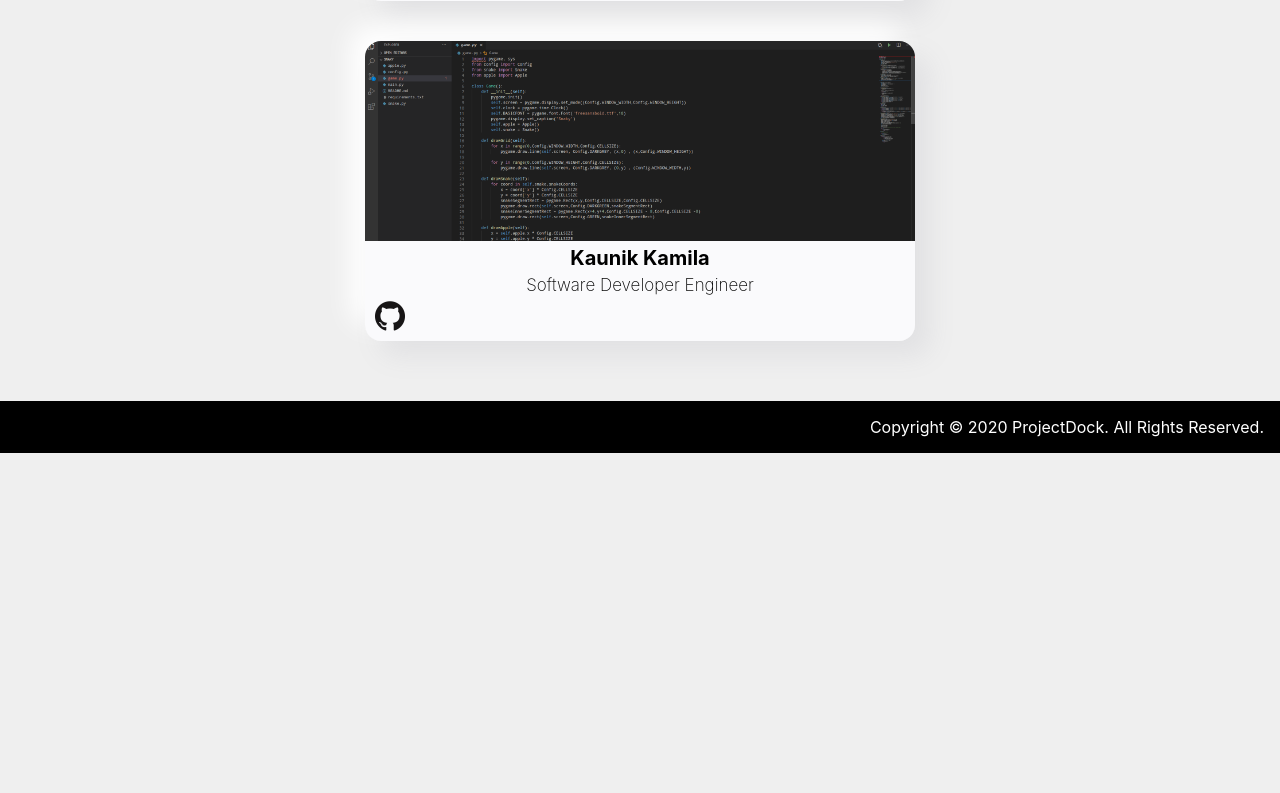
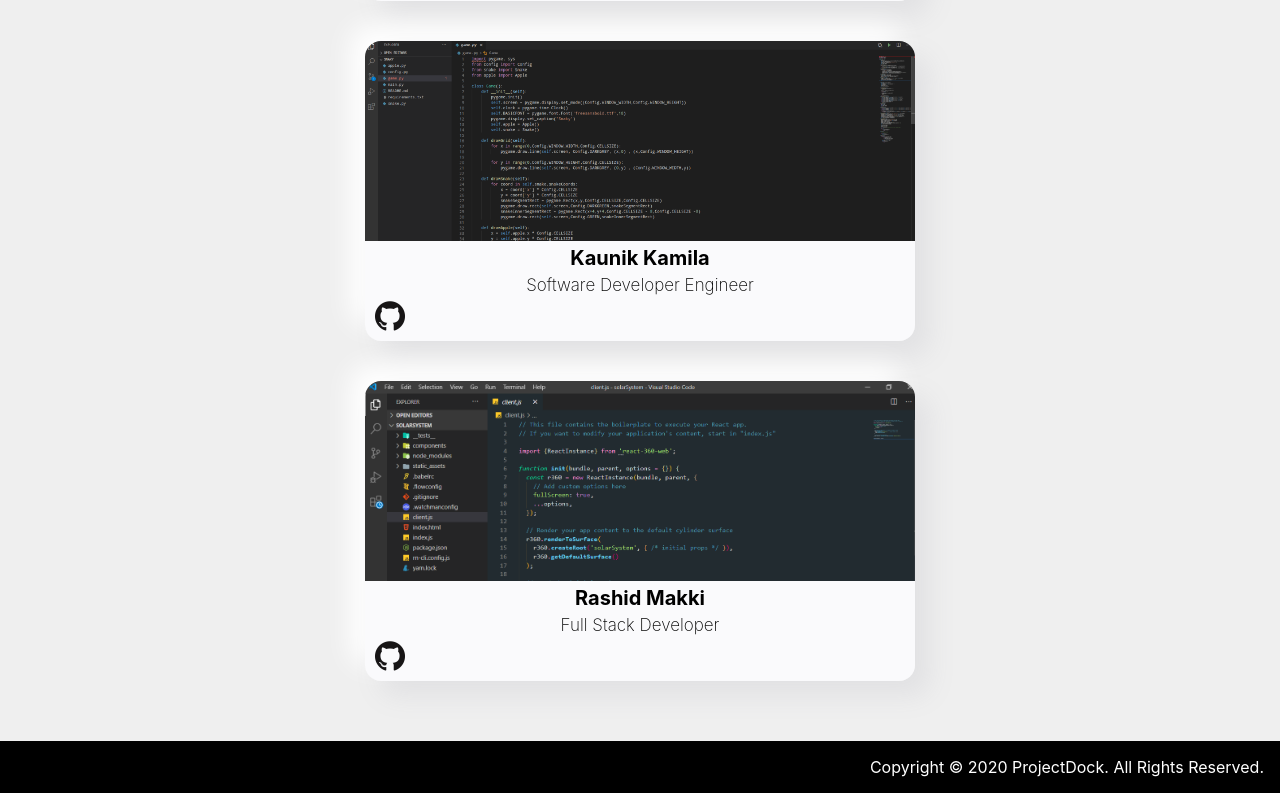
Before and after one commit to ProjectDock/LookMeCoding, a React (Create React App) app: page / in a window 1280 px wide. Shown: the part 3479-4272 px from the top of the page. Before the commit the page ends 3932 px from the top, so only its background shows below. Built offline with nearby package versions, Linux system fonts and the light colour scheme.

Commit message:
added screenshot and my name in the contributor list

```diff
--- a/src/CONTRIBUTE_HERE/content.js
+++ b/src/CONTRIBUTE_HERE/content.js
@@ -63,6 +63,12 @@
     image: 'kaunik07/kaunik07.png',
     github: 'https://github.com/kaunik07',
   },
+  {
+  	name: 'Rashid Makki',
+    title: 'Full Stack Developer',
+    image: 'rashidmakki/ss.png',
+    github: 'https://github.com/rashidmakki',
+  }
 
   /** ======== Place your infos above ======== **/
 ];
```
Also changed, not shown: src/CONTRIBUTE_HERE/screenshots/rashidmakki/ss.png (added).
